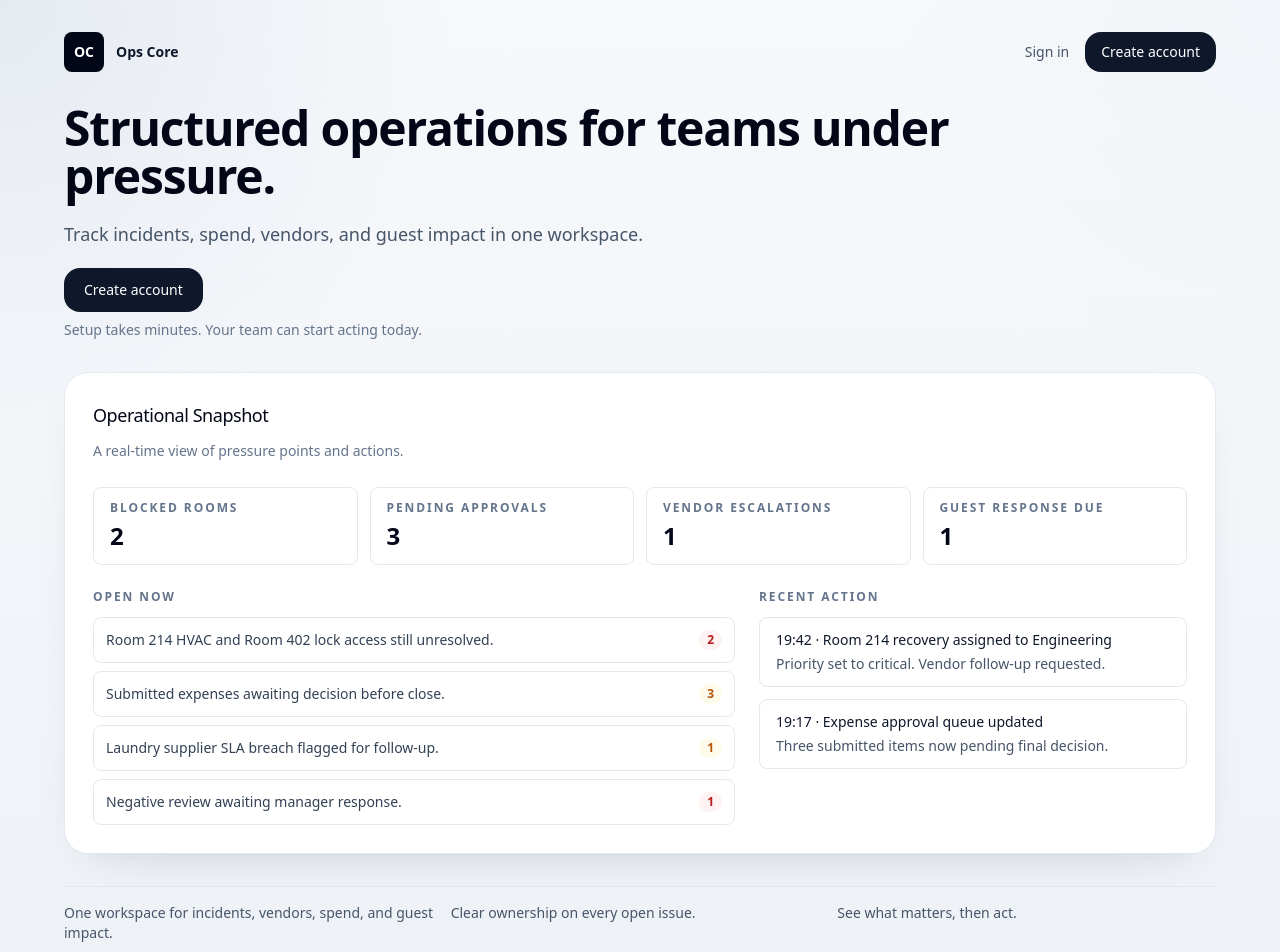
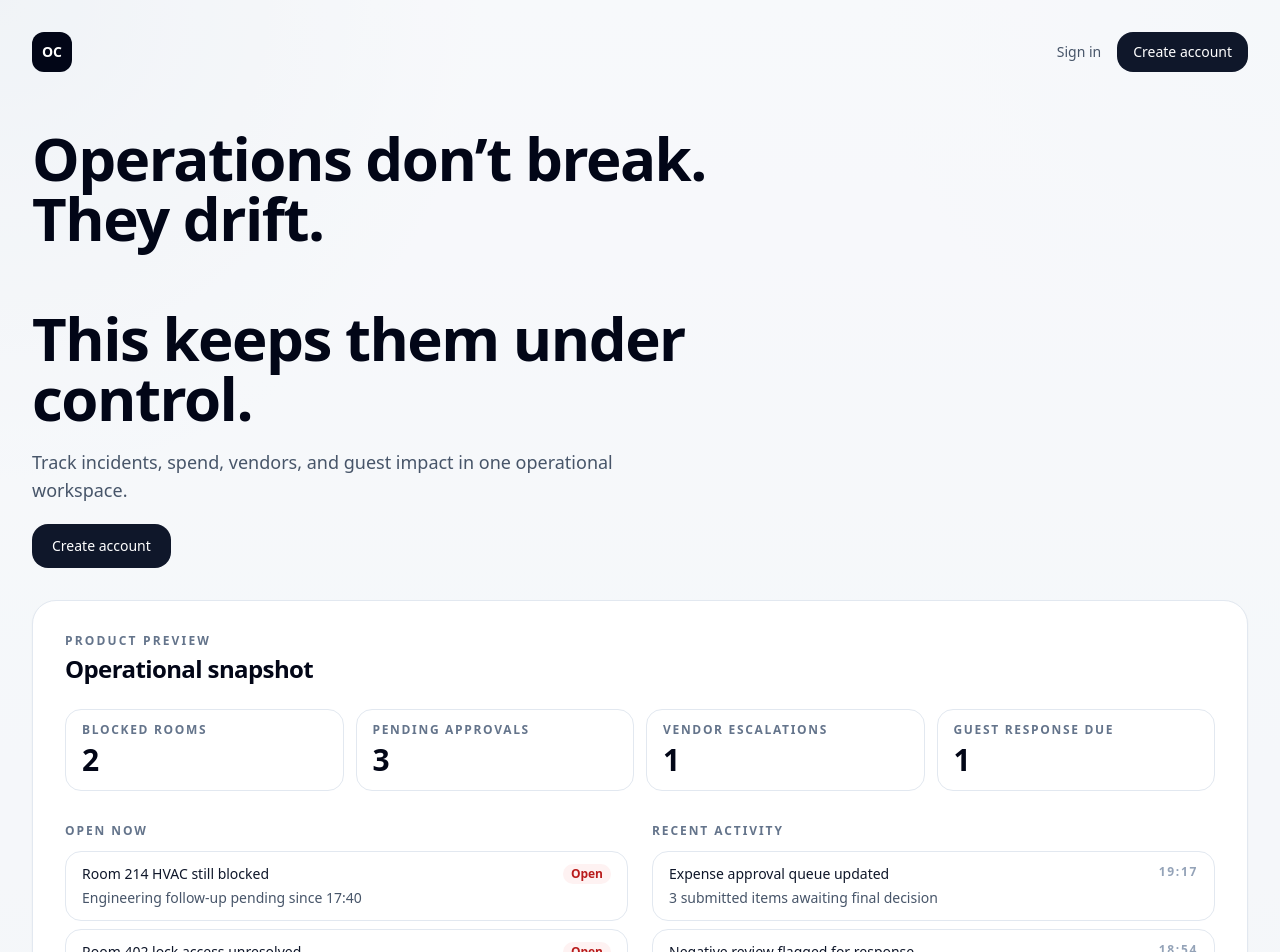
Before and after one commit to Granis75/OpsCoreV, a React (Vite) app: page / in a window 1280 px wide. Shown: the top 952 px of the page. Built offline with nearby package versions, Linux system fonts and the light colour scheme; no server answers.

Commit message:
Tighten landing page messaging and product preview

```diff
--- a/src/pages/Landing.tsx
+++ b/src/pages/Landing.tsx
@@ -1,38 +1,47 @@
 import { Link } from 'react-router-dom'
-import { SurfaceCard } from '../components/ui/SurfaceCard'
 
-const principles = [
-  'One workspace for incidents, vendors, spend, and guest impact.',
-  'Clear ownership on every open issue.',
-  'See what matters, then act.',
+const kpis = [
+  { label: 'Blocked rooms', value: '2' },
+  { label: 'Pending approvals', value: '3' },
+  { label: 'Vendor escalations', value: '1' },
+  { label: 'Guest response due', value: '1' },
 ]
 
-const snapshot = [
+const openNowItems = [
   {
-    label: 'Blocked rooms',
-    value: '2',
-    detail: 'Room 214 HVAC and Room 402 lock access still unresolved.',
+    title: 'Room 214 HVAC still blocked',
+    detail: 'Engineering follow-up pending since 17:40',
     tone: 'critical',
   },
   {
-    label: 'Pending approvals',
-    value: '3',
-    detail: 'Submitted expenses awaiting decision before close.',
+    title: 'Room 402 lock access unresolved',
+    detail: 'Guest relocation completed, permanent fix pending',
+    tone: 'critical',
+  },
+  {
+    title: 'Laundry vendor escalation open',
+    detail: 'SLA breach requires callback confirmation',
     tone: 'warning',
   },
+] as const
+
+const recentActivityItems = [
   {
-    label: 'Vendor escalations',
-    value: '1',
-    detail: 'Laundry supplier SLA breach flagged for follow-up.',
-    tone: 'warning',
+    title: 'Expense approval queue updated',
+    detail: '3 submitted items awaiting final decision',
+    time: '19:17',
   },
   {
-    label: 'Guest response due',
-    value: '1',
-    detail: 'Negative review awaiting manager response.',
-    tone: 'critical',
+    title: 'Negative review flagged for response',
+    detail: 'Manager response due on current shift',
+    time: '18:54',
   },
-] as const
+  {
+    title: 'Blocked room reassigned to engineering',
+    detail: 'Priority confirmed as critical',
+    time: '18:32',
+  },
+]
 
 function getToneClass(tone: 'critical' | 'warning') {
   if (tone === 'critical') {
@@ -44,14 +53,11 @@ function getToneClass(tone: 'critical' | 'warning') {
 
 export function Landing() {
   return (
-    <div className="min-h-screen bg-transparent px-5 py-6 md:px-8 md:py-8">
-      <div className="mx-auto flex w-full max-w-6xl flex-col gap-8">
+    <div className="min-h-screen bg-slate-50/60 px-5 py-6 md:px-8 md:py-8">
+      <div className="mx-auto w-full max-w-7xl">
         <header className="flex items-center justify-between">
-          <div className="flex items-center gap-3">
-            <div className="inline-flex h-10 w-10 items-center justify-center rounded-lg bg-slate-950 text-sm font-semibold text-white">
+          <div className="inline-flex h-10 w-10 items-center justify-center rounded-xl bg-slate-950 text-sm font-semibold text-white">
             OC
-            </div>
-            <span className="text-sm font-semibold text-slate-900">Ops Core</span>
           </div>
 
           <div className="flex items-center gap-4">
@@ -64,97 +70,107 @@ export function Landing() {
           </div>
         </header>
 
-        <section className="space-y-5">
-          <h1 className="max-w-4xl text-4xl font-semibold tracking-tight text-slate-950 md:text-5xl">
-            Structured operations for teams under pressure.
+        <main className="mt-10 space-y-8 md:mt-14">
+          <section className="max-w-3xl space-y-5">
+            <h1 className="text-4xl font-semibold tracking-tight text-slate-950 md:text-6xl">
+              Operations don’t break.
+              <br />
+              They drift.
+              <br />
+              <br />
+              This keeps them under control.
             </h1>
-          <p className="max-w-3xl text-base leading-7 text-slate-600 md:text-lg">
-            Track incidents, spend, vendors, and guest impact in one workspace.
+
+            <p className="max-w-2xl text-base leading-7 text-slate-600 md:text-lg">
+              Track incidents, spend, vendors, and guest impact in one operational workspace.
             </p>
-          <div className="space-y-2">
+
             <Link to="/sign-up" className="button-primary inline-flex px-5 py-3">
               Create account
             </Link>
-            <p className="text-sm text-slate-500">
-              Setup takes minutes. Your team can start acting today.
-            </p>
-          </div>
           </section>
 
-        <SurfaceCard
-          title="Operational Snapshot"
-          description="A real-time view of pressure points and actions."
-          className="border-slate-200 bg-white"
-        >
-          <div className="space-y-6">
-            <div className="grid gap-3 md:grid-cols-4">
-              {snapshot.map((item) => (
-                <div key={item.label} className="rounded-lg border border-slate-200 px-4 py-3">
-                  <p className="text-xs font-semibold uppercase tracking-[0.16em] text-slate-500">
-                    {item.label}
+          <section className="rounded-[24px] border border-slate-200 bg-white p-6 shadow-sm md:p-8">
+            <div className="space-y-1">
+              <p className="text-xs font-semibold uppercase tracking-[0.18em] text-slate-500">
+                Product preview
               </p>
-                  <p className="mt-1 text-2xl font-semibold tracking-tight text-slate-950">
-                    {item.value}
+              <h2 className="text-2xl font-semibold tracking-tight text-slate-950">
+                Operational snapshot
+              </h2>
+            </div>
+
+            <div className="mt-6 grid gap-3 md:grid-cols-4">
+              {kpis.map((kpi) => (
+                <div key={kpi.label} className="rounded-2xl border border-slate-200 px-4 py-3">
+                  <p className="text-xs font-semibold uppercase tracking-[0.14em] text-slate-500">
+                    {kpi.label}
+                  </p>
+                  <p className="mt-1 text-3xl font-semibold tracking-tight text-slate-950">
+                    {kpi.value}
                   </p>
                 </div>
               ))}
             </div>
 
-            <div className="grid gap-6 lg:grid-cols-[minmax(0,1.2fr)_minmax(0,0.8fr)]">
+            <div className="mt-8 grid gap-6 lg:grid-cols-2">
               <div className="space-y-3">
                 <p className="text-xs font-semibold uppercase tracking-[0.16em] text-slate-500">
                   Open now
                 </p>
                 <div className="space-y-2">
-                  {snapshot.map((item) => (
-                    <div
-                      key={`${item.label}-detail`}
-                      className="flex items-start justify-between gap-3 rounded-lg border border-slate-200 px-3 py-3"
+                  {openNowItems.map((item) => (
+                    <Link
+                      key={item.title}
+                      to="/app"
+                      className="block cursor-pointer rounded-2xl border border-slate-200 px-4 py-3 transition duration-150 hover:-translate-y-0.5 hover:shadow-sm"
                     >
-                      <p className="text-sm text-slate-700">{item.detail}</p>
+                      <div className="flex items-start justify-between gap-3">
+                        <div>
+                          <p className="text-sm font-medium text-slate-900">{item.title}</p>
+                          <p className="mt-1 text-sm text-slate-600">{item.detail}</p>
+                        </div>
                         <span
                           className={[
                             'inline-flex rounded-full px-2 py-0.5 text-xs font-semibold',
                             getToneClass(item.tone),
                           ].join(' ')}
                         >
-                        {item.value}
+                          Open
                         </span>
                       </div>
+                    </Link>
                   ))}
                 </div>
               </div>
 
               <div className="space-y-3">
                 <p className="text-xs font-semibold uppercase tracking-[0.16em] text-slate-500">
-                  Recent action
+                  Recent activity
                 </p>
-                <div className="rounded-lg border border-slate-200 px-4 py-3">
-                  <p className="text-sm font-medium text-slate-900">
-                    19:42 · Room 214 recovery assigned to Engineering
-                  </p>
-                  <p className="mt-1 text-sm text-slate-600">
-                    Priority set to critical. Vendor follow-up requested.
-                  </p>
+                <div className="space-y-2">
+                  {recentActivityItems.map((item) => (
+                    <Link
+                      key={item.title}
+                      to="/app"
+                      className="block cursor-pointer rounded-2xl border border-slate-200 px-4 py-3 transition duration-150 hover:-translate-y-0.5 hover:shadow-sm"
+                    >
+                      <div className="flex items-start justify-between gap-3">
+                        <div>
+                          <p className="text-sm font-medium text-slate-900">{item.title}</p>
+                          <p className="mt-1 text-sm text-slate-600">{item.detail}</p>
                         </div>
-                <div className="rounded-lg border border-slate-200 px-4 py-3">
-                  <p className="text-sm font-medium text-slate-900">
-                    19:17 · Expense approval queue updated
-                  </p>
-                  <p className="mt-1 text-sm text-slate-600">
-                    Three submitted items now pending final decision.
-                  </p>
+                        <span className="text-xs font-semibold uppercase tracking-[0.14em] text-slate-400">
+                          {item.time}
+                        </span>
+                      </div>
+                    </Link>
+                  ))}
                 </div>
               </div>
             </div>
-          </div>
-        </SurfaceCard>
-
-        <section className="grid gap-2 border-t border-slate-200 pt-4 text-sm text-slate-600 md:grid-cols-3">
-          {principles.map((principle) => (
-            <p key={principle}>{principle}</p>
-          ))}
           </section>
+        </main>
       </div>
     </div>
   )
```
Lines whose indentation alone changed are shown as unchanged.
